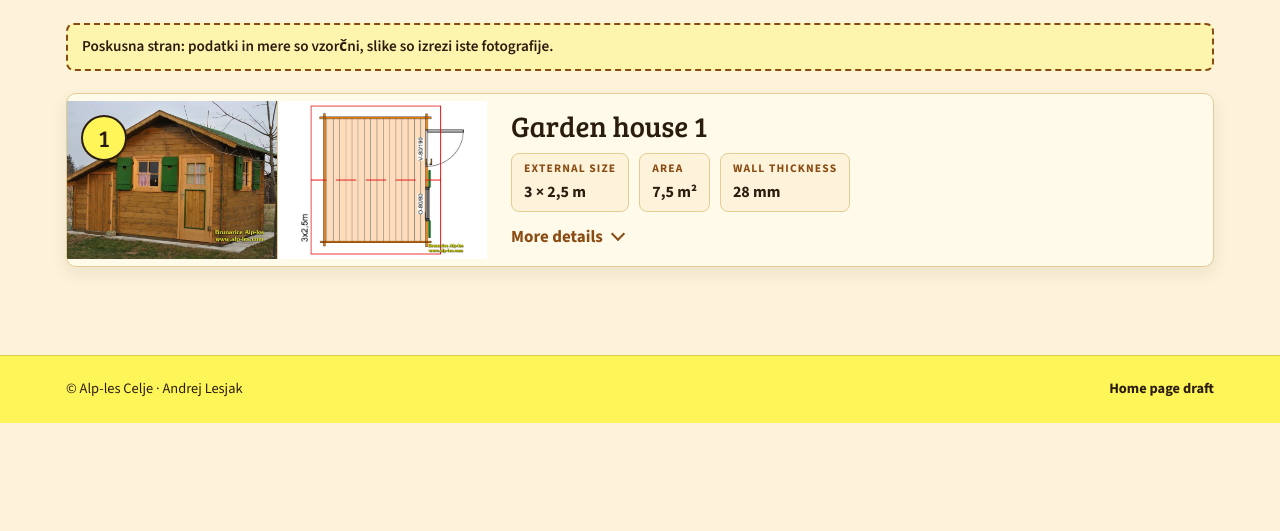
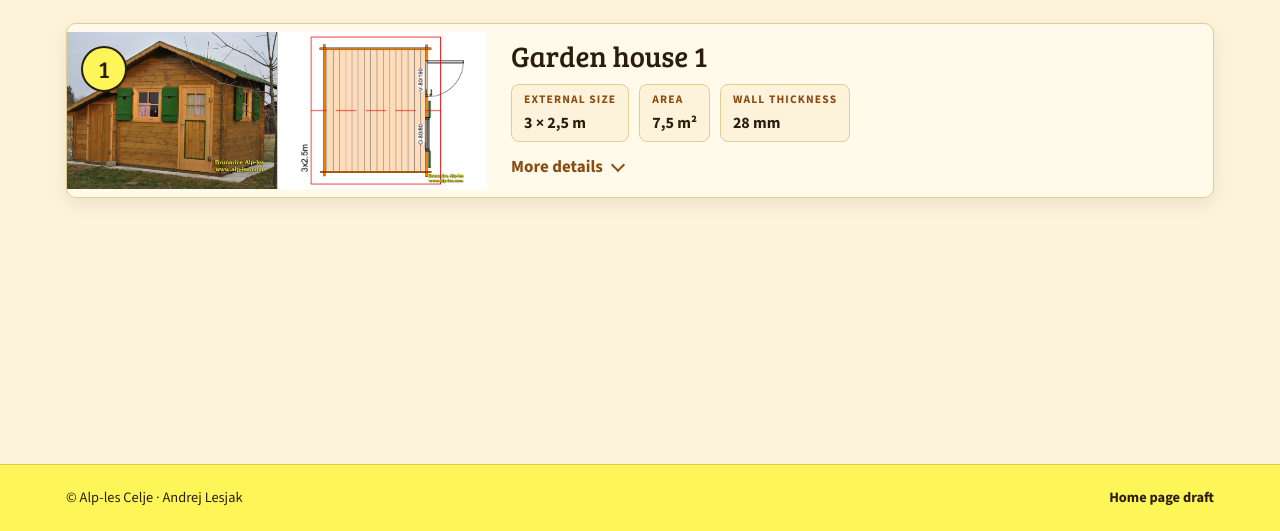
Before and after one commit to SviX07/alp-les-celje-spletna-stran, a plain HTML site: page vrtne-hise.html in a window 1280 px wide. Shown: the part 269-800 px from the top of the page. Drawn offline with nearby package versions, Linux system fonts and the light colour scheme.

Commit message:
Vrtne hiše: odstranjeno opozorilo in tabela podatkov, nova slika namesto izrezov, noga na dnu strani
Co-Authored-By: Claude Sonnet 5.5 <noreply@anthropic.com>
Claude-Session: https://claude.ai/code/session_01TJb9kJSiBmNeKwT2oPkiVS

```diff
--- a/vrtne-hise.html
+++ b/vrtne-hise.html
@@ -32,7 +32,10 @@
   body {
     margin: 0; background: var(--bg); color: var(--fg);
     font-family: var(--font-body); font-size: 17px; line-height: 1.55;
+    min-height: 100vh; min-height: 100svh; display: flex; flex-direction: column;
   }
+  main { flex: 1 0 auto; }
+  footer { flex-shrink: 0; }
   img { display: block; max-width: 100%; }
   a { color: inherit; }
   h1, h2, h3 { font-family: var(--font-display); font-weight: 400; margin: 0; text-wrap: balance; line-height: 1.1; }
@@ -129,7 +132,6 @@
   .page-head { display: grid; gap: 8px; margin: 6px 0 26px; max-width: 60ch; }
   .page-head h1 { font-size: clamp(2.1rem, 6vw, 3rem); }
   .page-head p { color: var(--muted); }
-  .demo { margin: 0 0 22px; padding: 10px 14px; border: 2px dashed var(--link); border-radius: 8px; background: rgba(254, 246, 89, .35); font-weight: 600; font-size: .95rem; }
 
   /* seznam hiš */
   .houses { list-style: none; margin: 0; padding: 0; display: grid; gap: 22px; counter-reset: house; }
@@ -167,14 +169,10 @@
   .h-body > * { min-width: 0; }
   .h-desc { max-width: 70ch; margin-top: 14px; }
   .h-sub { font-size: .78rem; font-weight: 700; letter-spacing: .12em; text-transform: uppercase; color: var(--link); margin: 0 0 6px; font-family: var(--font-body); }
-  .specs { display: grid; grid-template-columns: repeat(2, minmax(0, 1fr)); gap: 0 32px; margin: 0; }
-  .specs .row { display: grid; grid-template-columns: minmax(7rem, 42%) 1fr; gap: 2px 14px; align-items: baseline; padding: 11px 0; border-top: 1px solid var(--line); }
-  .specs .row:nth-child(-n+2) { border-top: 0; }
-  .specs dt { font-size: .74rem; font-weight: 700; letter-spacing: .1em; text-transform: uppercase; color: var(--link); }
-  .specs dd { margin: 0; font-size: 1.08rem; font-weight: 600; overflow-wrap: anywhere; }
   .gallery { display: grid; grid-template-columns: repeat(auto-fill, minmax(170px, 1fr)); gap: 10px; }
   .thumb { position: relative; display: block; padding: 0; border: 0; border-radius: 8px; overflow: hidden; background: var(--amber); aspect-ratio: 4 / 3; cursor: zoom-in; }
   .thumb img { position: absolute; inset: 0; width: 100%; height: 100%; object-fit: cover; transition: transform .4s ease; }
+  .thumb img[src*="nacrt"] { object-fit: contain; background: #fff; }
   .thumb:hover img { transform: scale(1.05); }
   .h-cta { display: flex; flex-wrap: wrap; gap: 12px; }
 
@@ -211,9 +209,7 @@
     .house summary { grid-template-columns: 1fr 1fr; }
     .h-info { grid-column: 1 / -1; padding: 14px 18px 16px; }
     .h-body { padding: 4px 18px 22px; }
-    .specs { grid-template-columns: 1fr; }
-    .specs .row:nth-child(2) { border-top: 1px solid var(--line); }
-    .gallery { grid-template-columns: repeat(2, minmax(0, 1fr)); }
+        .gallery { grid-template-columns: repeat(2, minmax(0, 1fr)); }
   }
   @media (max-width: 640px) {
     body { font-size: 16px; }
@@ -283,7 +279,6 @@
         <h1 data-i18n="h_title">Vrtne hiše</h1>
         <p data-i18n="h_intro">Kliknite na hišo za več podatkov in slik.</p>
       </div>
-      <p class="demo" id="demo" hidden data-i18n="demo">Poskusna stran: podatki in mere so vzorčni, slike so izrezi iste fotografije.</p>
       <ol class="houses" id="houses"></ol>
       <noscript><p>Za ogled hiš je potreben JavaScript.</p></noscript>
     </div>
@@ -317,7 +312,6 @@
      Slike: mapa slike/vrtne-hise/<številka>/ ; prva slika je glavna.
      Besedilo opisa je po jezikih; če jezika ni, se prikaže slovenski.
      ------------------------------------------------------------------ */
-  var DEMO = true; /* na false, ko so vneseni pravi podatki: skrije opozorilo na vrhu */
 
   var HOUSES = [
     {
@@ -328,8 +322,7 @@
         sl: 'Vzorčni opis hiše. Tu bo kratek opis: za kaj je hiša primerna, kakšne so možnosti prilagoditve (okna, vrata, barva, dodatni shrambni prostor) in kaj je vključeno v ceno. Vsak objekt izdelamo po naročilu.'
       },
       images: [
-        'slike/vrtne-hise/1/01.jpg', 'slike/vrtne-hise/1/02.jpg', 'slike/vrtne-hise/1/03.jpg',
-        'slike/vrtne-hise/1/04.jpg', 'slike/vrtne-hise/1/05.jpg',
+        'slike/vrtne-hise/1/01.jpg', 'slike/vrtne-hise/1/02.jpg',
         'slike/vrtne-hise/1/vrtna-hisa1nacrt.jpg'
       ]
     }
@@ -341,7 +334,7 @@
       s_dim:"Zunanje mere", s_area:"Površina", s_wall:"Debelina sten", s_wood:"Material", s_roof:"Streha", s_mount:"Montaža", s_plan:"Načrt",
       v_wood:"Smrekov les", v_roof:"Dvokapna", v_mount:"Vključena", more:"Več podatkov", less:"Skrij podatke", g_title:"Slike",
       call:"Pokličite", enquire:"Pošljite povpraševanje", close:"Zapri", prev:"Prejšnja slika", next:"Naslednja slika", photo:"Slika",
-      demo:"Poskusna stran: podatki in mere so vzorčni, slike so izrezi iste fotografije.", draft:"Osnutek domače strani" },
+      draft:"Osnutek domače strani" },
     hr: { nav_lang:"Jezik", nav_objects:"Objekti", nav_info:"Važne informacije", nav_gallery:"Galerija", nav_contact:"Kontakt", nav_menu:"Izbornik",
       back:"Svi objekti", h_title:"Vrtne kućice", h_intro:"Kliknite na kućicu za više podataka i slika.", house:"Vrtna kućica",
       s_dim:"Vanjske mjere", s_area:"Površina", s_wall:"Debljina zidova", s_wood:"Materijal", s_roof:"Krov", s_mount:"Montaža", s_plan:"Nacrt",
@@ -472,18 +465,6 @@
     var body = el('div', 'h-body');
     body.appendChild(el('p', 'h-desc', { 'data-house-desc': n }));
 
-    var specs = el('dl', 'specs');
-    [['s_dim', h.dim, false], ['s_area', h.area, false], ['s_wall', h.wall, false],
-     ['s_wood', h.wood, true], ['s_roof', h.roof, true], ['s_mount', h.mount, true]].forEach(function (p) {
-      var row = el('div', 'row');
-      var dt = el('dt', null, { 'data-i18n': p[0] });
-      var dd = el('dd');
-      if (p[2]) dd.setAttribute('data-i18n', p[1]); else dd.textContent = p[1];
-      row.appendChild(dt);
-      row.appendChild(dd);
-      specs.appendChild(row);
-    });
-    body.appendChild(specs);
 
     var gwrap = el('div');
     var gt = el('h3', 'h-sub', { 'data-i18n': 'g_title' });
@@ -545,7 +526,6 @@
     document.querySelectorAll('[data-enquire]').forEach(function (e) {
       e.href = 'mailto:info@alp-les.com?subject=' + encodeURIComponent(d.house + ' ' + e.getAttribute('data-enquire'));
     });
-    document.getElementById('demo').hidden = !DEMO;
     document.getElementById('lb-close').setAttribute('aria-label', d.close);
     document.getElementById('lb-prev').setAttribute('aria-label', d.prev);
     document.getElementById('lb-next').setAttribute('aria-label', d.next);
```
Also changed, not shown: slike/vrtne-hise/1/02.jpg, slike/vrtne-hise/1/03.jpg (deleted), slike/vrtne-hise/1/04.jpg (deleted), slike/vrtne-hise/1/05.jpg (deleted).
